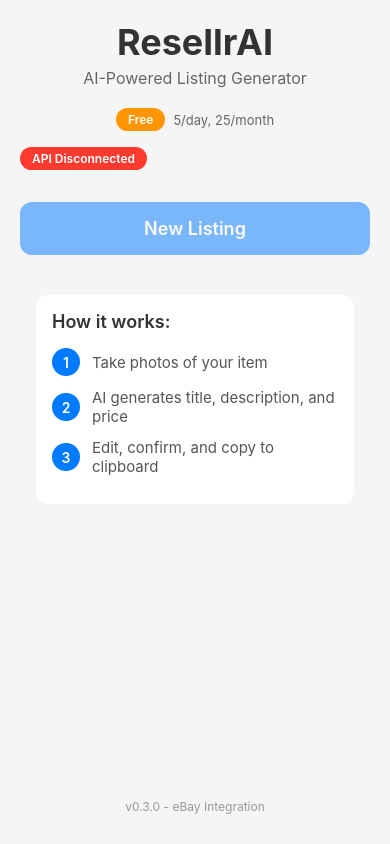
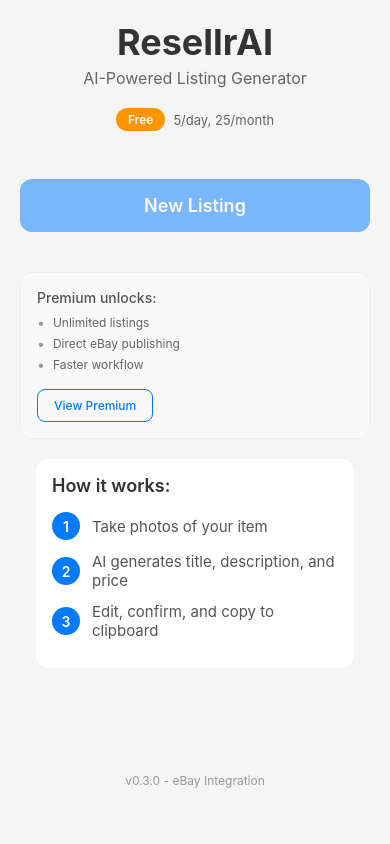
Before and after one commit to BlockonautAlchemist/ResellrAi, a React Native app in the folder frontend/: screen /Home in a window 390 px wide. Built offline with nearby package versions, Linux system fonts and the light colour scheme; no server answers.

Commit message:
added cta when limit is hit on free tier

```diff
--- /dev/null
+++ b/frontend/components/ui/PremiumTeaser.tsx
@@ -0,0 +1,88 @@
+import React from 'react';
+import { View, Text, StyleSheet, TouchableOpacity, ActivityIndicator } from 'react-native';
+import { colors, spacing, typography, radii } from '../../lib/theme';
+
+interface PremiumTeaserProps {
+  onPress: () => void;
+  loading?: boolean;
+}
+
+const BENEFITS = [
+  'Unlimited listings',
+  'Direct eBay publishing',
+  'Faster workflow',
+];
+
+export default function PremiumTeaser({ onPress, loading }: PremiumTeaserProps) {
+  return (
+    <View style={styles.card}>
+      <Text style={styles.title}>Premium unlocks:</Text>
+      <View style={styles.benefits}>
+        {BENEFITS.map((benefit) => (
+          <View key={benefit} style={styles.benefitRow}>
+            <Text style={styles.bullet}>•</Text>
+            <Text style={styles.benefitText}>{benefit}</Text>
+          </View>
+        ))}
+      </View>
+      <TouchableOpacity
+        style={styles.button}
+        onPress={onPress}
+        disabled={loading}
+        activeOpacity={0.7}
+      >
+        {loading ? (
+          <ActivityIndicator size="small" color={colors.primary} />
+        ) : (
+          <Text style={styles.buttonText}>View Premium</Text>
+        )}
+      </TouchableOpacity>
+    </View>
+  );
+}
+
+const styles = StyleSheet.create({
+  card: {
+    backgroundColor: colors.surfaceTertiary,
+    borderRadius: radii.lg,
+    padding: spacing.lg,
+    borderWidth: 1,
+    borderColor: colors.border,
+  },
+  title: {
+    fontSize: typography.sizes.body,
+    fontWeight: typography.weights.medium,
+    color: colors.textSecondary,
+    marginBottom: spacing.sm,
+  },
+  benefits: {
+    marginBottom: spacing.md,
+  },
+  benefitRow: {
+    flexDirection: 'row',
+    alignItems: 'center',
+    marginBottom: spacing.xs,
+  },
+  bullet: {
+    fontSize: typography.sizes.body,
+    color: colors.textMuted,
+    marginRight: spacing.sm,
+  },
+  benefitText: {
+    fontSize: typography.sizes.sm,
+    color: colors.textTertiary,
+  },
+  button: {
+    alignSelf: 'flex-start',
+    paddingVertical: spacing.sm,
+    paddingHorizontal: spacing.lg,
+    borderRadius: radii.md,
+    borderWidth: 1,
+    borderColor: colors.primary,
+  },
+  buttonText: {
+    fontSize: typography.sizes.sm,
+    fontWeight: typography.weights.medium,
+    color: colors.primary,
+  },
+});
--- /dev/null
+++ b/frontend/components/ui/UpgradeCard.tsx
@@ -0,0 +1,79 @@
+import React from 'react';
+import { View, Text, StyleSheet } from 'react-native';
+import { colors, spacing, typography, radii, shadows } from '../../lib/theme';
+import PrimaryButton from './PrimaryButton';
+
+interface UpgradeCardProps {
+  onUpgrade: () => void;
+  loading?: boolean;
+}
+
+const BENEFITS = [
+  'Unlimited listings',
+  'Direct eBay publishing',
+  'Faster workflow',
+];
+
+export default function UpgradeCard({ onUpgrade, loading }: UpgradeCardProps) {
+  return (
+    <View style={[styles.card, shadows.md]}>
+      <Text style={styles.title}>You've reached today's free limit</Text>
+      <Text style={styles.body}>
+        Upgrade to Premium to continue listing right now
+      </Text>
+      <View style={styles.benefits}>
+        {BENEFITS.map((benefit) => (
+          <View key={benefit} style={styles.benefitRow}>
+            <Text style={styles.checkmark}>✓</Text>
+            <Text style={styles.benefitText}>{benefit}</Text>
+          </View>
+        ))}
+      </View>
+      <PrimaryButton
+        title="Upgrade & Connect eBay"
+        onPress={onUpgrade}
+        loading={loading}
+        variant="primary"
+      />
+    </View>
+  );
+}
+
+const styles = StyleSheet.create({
+  card: {
+    backgroundColor: colors.primaryLight,
+    borderRadius: radii.lg,
+    padding: spacing.xl,
+    borderWidth: 1,
+    borderColor: colors.primary,
+  },
+  title: {
+    fontSize: typography.sizes.title,
+    fontWeight: typography.weights.semibold,
+    color: colors.text,
+    marginBottom: spacing.xs,
+  },
+  body: {
+    fontSize: typography.sizes.body,
+    color: colors.textSecondary,
+    marginBottom: spacing.lg,
+  },
+  benefits: {
+    marginBottom: spacing.lg,
+  },
+  benefitRow: {
+    flexDirection: 'row',
+    alignItems: 'center',
+    marginBottom: spacing.sm,
+  },
+  checkmark: {
+    fontSize: typography.sizes.button,
+    color: colors.primary,
+    fontWeight: typography.weights.bold,
+    marginRight: spacing.sm,
+  },
+  benefitText: {
+    fontSize: typography.sizes.body,
+    color: colors.text,
+  },
+});
--- a/frontend/components/ui/index.ts
+++ b/frontend/components/ui/index.ts
@@ -6,3 +6,5 @@
 export { default as LoadingState } from './LoadingState';
 export { default as TierBadge } from './TierBadge';
 export { default as UsageCard } from './UsageCard';
+export { default as UpgradeCard } from './UpgradeCard';
+export { default as PremiumTeaser } from './PremiumTeaser';
--- a/frontend/screens/HomeScreen.tsx
+++ b/frontend/screens/HomeScreen.tsx
@@ -3,8 +3,8 @@
   View,
   Text,
   StyleSheet,
+  ScrollView,
   TouchableOpacity,
-  ActivityIndicator,
   Alert,
   Linking,
   AppState,
@@ -14,7 +14,7 @@
 import { testConnection, getEbayStatus, getEbayConnection, startEbayOAuth, disconnectEbay, getUsageStatus, type EbayConnectionStatus, type UsageStatus } from '../lib/api';
 import { isApiConfigured } from '../lib/supabase';
 import { colors, spacing, typography, radii, shadows } from '../lib/theme';
-import { ScreenContainer, PrimaryButton, Card, StatusChip, TierBadge, UsageCard } from '../components/ui';
+import { ScreenContainer, PrimaryButton, Card, TierBadge, UsageCard, UpgradeCard, PremiumTeaser } from '../components/ui';
 
 interface HomeScreenProps {
   navigation: any;
@@ -37,10 +37,17 @@
   const [usageStatus, setUsageStatus] = useState<UsageStatus | null>(null);
   const [usageLoading, setUsageLoading] = useState(false);
   const apiConfigured = isApiConfigured();
-  const isAtFreeLimit = usageStatus && !usageStatus.isPremium && (
-    usageStatus.dailyUsed >= usageStatus.dailyLimit ||
-    usageStatus.monthlyUsed >= usageStatus.monthlyLimit
+
+  // Derived state for conditional rendering
+  const isFree = usageStatus ? !usageStatus.isPremium : true;
+  const isEbayConnected = !!ebayConnection?.connected;
+  const isPremium = isEbayConnected || (usageStatus?.isPremium ?? false);
+  const isLimitReached = isFree && !isEbayConnected && (
+    (usageStatus?.dailyUsed ?? 0) >= (usageStatus?.dailyLimit ?? Infinity) ||
+    (usageStatus?.monthlyUsed ?? 0) >= (usageStatus?.monthlyLimit ?? Infinity)
   );
+  const shouldShowUpgradeCard = isLimitReached && !isPremium;
+  const shouldShowPremiumTeaser = isFree && !isEbayConnected && !isLimitReached;
   const appState = useRef(AppState.currentState);
   const pendingOAuthRef = useRef(false);
 
@@ -218,14 +225,15 @@
 
   return (
     <ScreenContainer edges={['top']}>
+      <ScrollView contentContainerStyle={styles.scrollContent} showsVerticalScrollIndicator={false}>
         <View style={styles.header}>
           <Text style={styles.title}>ResellrAI</Text>
           <Text style={styles.subtitle}>AI-Powered Listing Generator</Text>
         </View>
 
-      {ebayConnection?.connected ? (
-        <TierBadge isPremium={true} />
-      ) : usageStatus && !usageStatus.isPremium ? (
+        {isPremium ? (
+          <TierBadge isPremium />
+        ) : isFree && usageStatus ? (
           <UsageCard
             dailyUsed={usageStatus.dailyUsed}
             dailyLimit={usageStatus.dailyLimit}
@@ -237,44 +245,42 @@
           <TierBadge isPremium={false} />
         )}
 
-      <View style={styles.statusContainer}>
-        {!apiConfigured ? (
-          <StatusChip label="API Not Configured" status="error" />
-        ) : apiConnected === null ? (
-          <ActivityIndicator size="small" color={colors.primary} />
-        ) : apiConnected ? (
-          <StatusChip label="API Connected" status="success" />
-        ) : (
-          <StatusChip label="API Disconnected" status="error" />
-        )}
-      </View>
-
         <View style={styles.buttonContainer}>
           <PrimaryButton
             title="New Listing"
             onPress={() => navigation.navigate('Camera')}
-          disabled={!apiConnected || !!isAtFreeLimit}
+            disabled={!apiConnected || shouldShowUpgradeCard}
             size="lg"
           />
-        {isAtFreeLimit && (
-          <Text style={styles.limitNote}>
-            {usageStatus!.dailyUsed >= usageStatus!.dailyLimit
-              ? 'Daily free limit reached — resets tomorrow'
-              : 'Monthly free limit reached — resets next month'}
-          </Text>
-        )}
         </View>
 
-      {/* eBay Connection */}
-      {ebayAvailable && (
+        {shouldShowUpgradeCard && (
+          <View style={styles.upgradeContainer}>
+            <UpgradeCard
+              onUpgrade={handleConnectEbay}
+              loading={isConnectingEbay || isRefreshingEbay}
+            />
+          </View>
+        )}
+
+        {shouldShowPremiumTeaser && (
+          <View style={styles.upgradeContainer}>
+            <PremiumTeaser
+              onPress={handleConnectEbay}
+              loading={isConnectingEbay || isRefreshingEbay}
+            />
+          </View>
+        )}
+
+        {ebayAvailable && isEbayConnected && (
           <View style={styles.ebayButtonContainer}>
             <PrimaryButton
-            title={ebayConnection?.connected ? 'eBay Connected' : 'Connect eBay'}
-            subtitle={ebayConnection?.connected ? (ebayConnection.ebay_username || 'Tap to manage') : undefined}
+              title="eBay Connected"
+              subtitle={ebayConnection?.ebay_username || 'Tap to manage'}
               onPress={handleConnectEbay}
               disabled={isConnectingEbay || isRefreshingEbay}
               loading={isConnectingEbay || isRefreshingEbay}
-            variant={ebayConnection?.connected ? 'success' : 'ebay'}
+              variant="success"
             />
           </View>
         )}
@@ -301,12 +307,18 @@
           </View>
         </Card>
 
+        <View style={styles.spacer} />
         <Text style={styles.version}>v0.3.0 - eBay Integration</Text>
+      </ScrollView>
     </ScreenContainer>
   );
 }
 
 const styles = StyleSheet.create({
+  scrollContent: {
+    flexGrow: 1,
+    paddingBottom: spacing.xl,
+  },
   header: {
     alignItems: 'center',
     marginBottom: spacing.xl,
@@ -321,11 +333,8 @@
     color: colors.textTertiary,
     marginTop: spacing.xs,
   },
-  statusContainer: {
-    alignItems: 'center',
-    marginBottom: spacing.xxxl,
-  },
   buttonContainer: {
+    marginTop: spacing.xxxl,
     marginBottom: spacing.xxxl + spacing.sm,
   },
   ebayButtonContainer: {
@@ -361,16 +370,15 @@
     color: colors.textSecondary,
     flex: 1,
   },
-  limitNote: {
-    fontSize: typography.sizes.md,
-    color: colors.warning,
-    textAlign: 'center' as const,
-    marginTop: spacing.sm,
+  upgradeContainer: {
+    marginBottom: spacing.xl,
+  },
+  spacer: {
+    flex: 1,
   },
   version: {
-    position: 'absolute',
-    bottom: 30,
-    alignSelf: 'center',
+    textAlign: 'center',
+    paddingVertical: spacing.lg,
     fontSize: typography.sizes.sm,
     color: colors.textMuted,
   },
```
Lines whose indentation alone changed are shown as unchanged.
